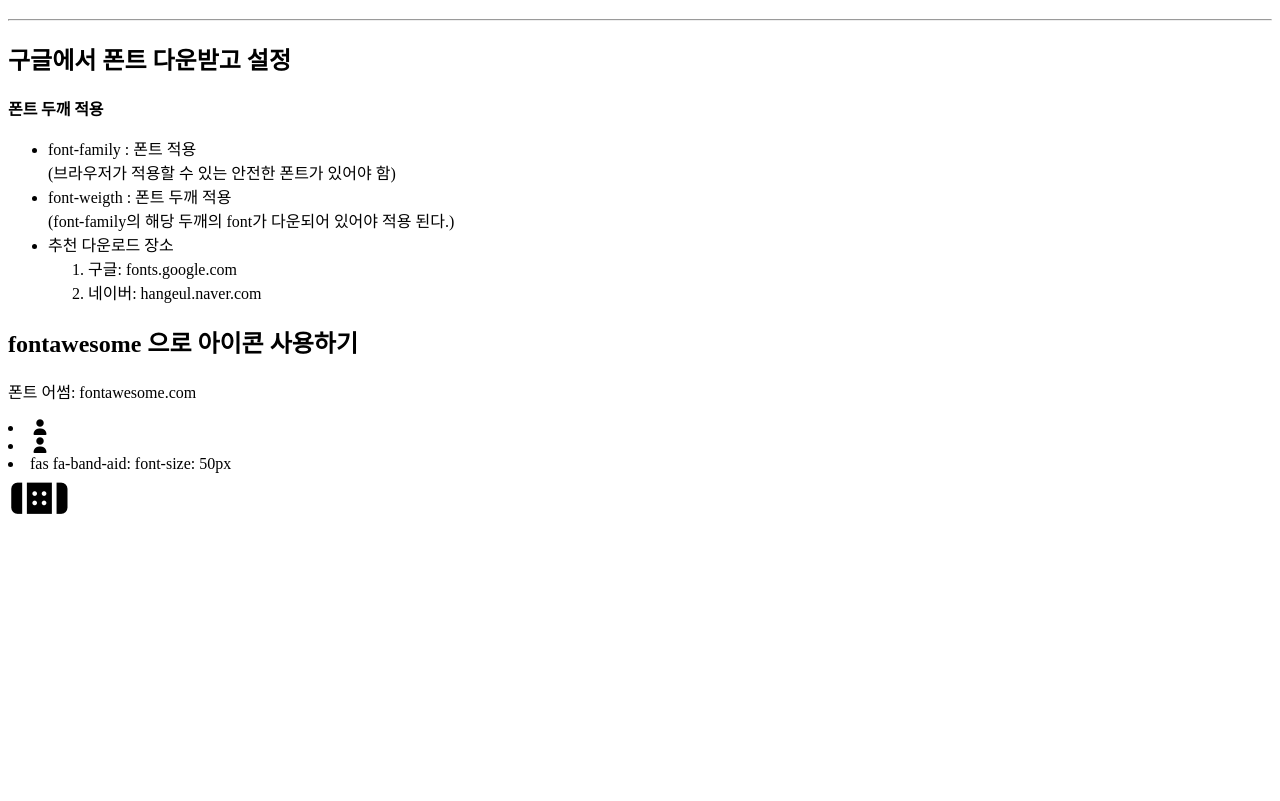
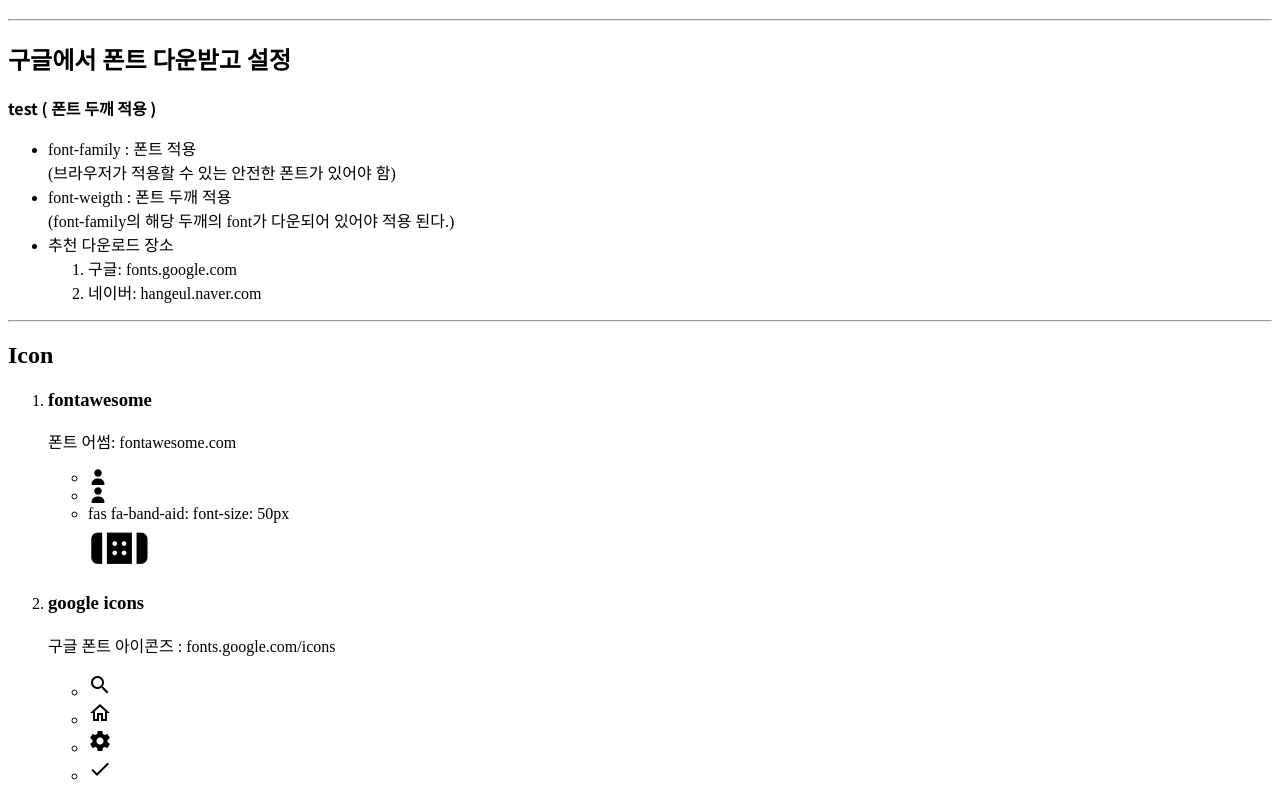
Before and after one commit to hojun3377/front-end_study, a plain HTML site: page CSS/l03_css_font.html in a window 1280 px wide. Shown: the part 70-871 px from the top of the page. Before the commit the page ends 800 px from the top, so only its background shows below. Drawn offline with Linux system fonts and the light colour scheme.

Commit message:
Study CSS font

```diff
--- a/CSS/l03_css_font.html
+++ b/CSS/l03_css_font.html
@@ -7,6 +7,7 @@
     <link rel="preconnect" href="https://fonts.gstatic.com" crossorigin>
     <link href="https://fonts.googleapis.com/css2?family=Noto+Sans+KR:wght@100;300;400;500;700;900&display=swap" rel="stylesheet">
     <link rel="stylesheet" href="fontawesome-free-5.15.4-web/css/all.min.css">
+    <link rel="stylesheet" href="https://fonts.googleapis.com/icon?family=Material+Icons|Material+Icons+Outlined">
 <style>
 .test-font {
   font-family: 'Noto Sans KR', sans-serif;
@@ -18,7 +19,7 @@
     <h1>폰트 사용해보기</h1>
     <hr>
     <h2>구글에서 폰트 다운받고 설정</h1>
-    <p class="test-font">폰트 두깨 적용</p>
+    <p class="test-font">test ( 폰트 두깨 적용 )</p>
     <ul>
       <li>
         font-family : 폰트 적용
@@ -36,13 +37,31 @@
         </ol>
       </li>
     </ul>
-    <h2>fontawesome 으로 아이콘 사용하기</h2>
+    <hr>
+    <h2>Icon</h2>
+    <ol>
+      <li>
+        <h3>fontawesome</h3>
         <p>폰트 어썸: fontawesome.com</p>
+        <ul>
           <li><span class="fas fa-user"></span></li>
           <li><i class="fas fa-user"></i></li>
           <li>
             fas fa-band-aid: font-size: 50px
             <br><i style="font-size: 50px" class="fas fa-band-aid"></i>
           </li>
+        </ul>
+      </li>
+      <li>
+        <h3>google icons</h3>
+        <p>구글 폰트 아이콘즈 : fonts.google.com/icons</p>
+        <ul>
+          <li><span class="material-icons">search</span></li>
+          <li><span class="material-icons-outlined">home</span></li>
+          <li><span class="material-icons">settings</span></li>
+          <li><span class="material-icons-outlined">done</span></li>
+        </ul>
+      </li>
+    </ol>
   </body>
 </html>
```
Lines whose indentation alone changed are shown as unchanged.
